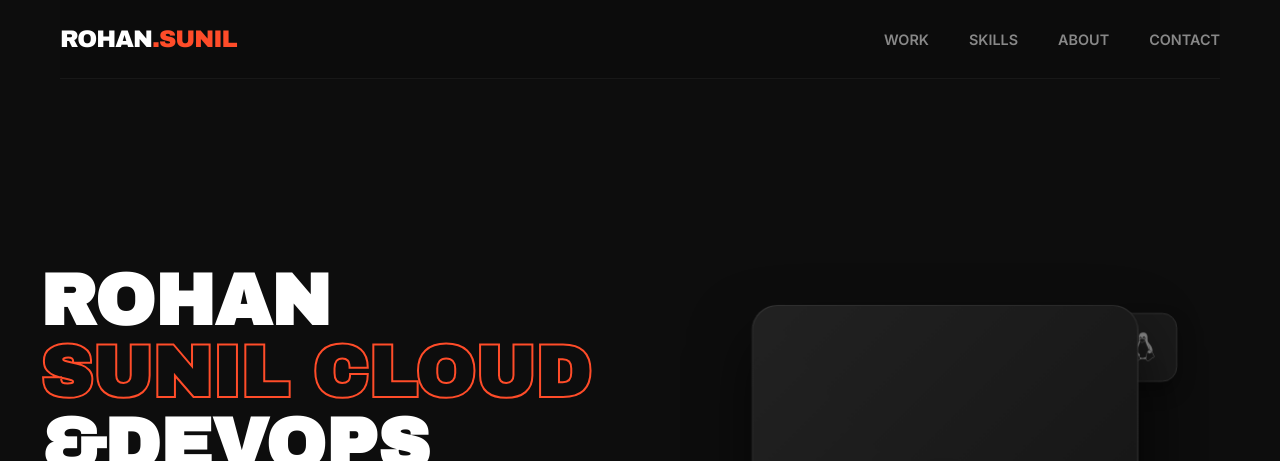
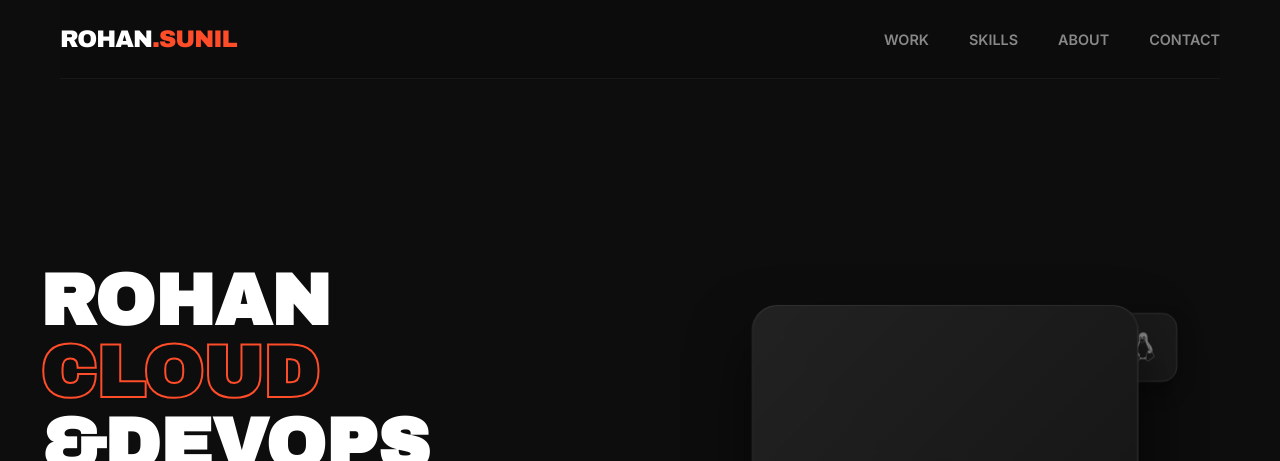
Before and after one commit to RohanSunil10/Portfolio, a plain HTML site: page index.html in a window 1280 px wide. Shown: the top 461 px of the page. Drawn offline with Linux system fonts and the light colour scheme.

Commit message:
Update index.html

```diff
--- a/index.html
+++ b/index.html
@@ -318,7 +318,7 @@
     <section class="container section">
         <div class="hero">
             <div class="hero-content hidden">
-                <h1>ROHAN<br><span>SUNIL Cloud</span><br>&DevOps Engineer</h1>
+                <h1>ROHAN<br><span>Cloud</span><br>&DevOps Engineer</h1>
                 <p>Hi, I'm Rohan. Cloud&DevOps Engineer helping companies build reliable, automated AWS infrastructure.</p>
 
                 <div class="stats">
```
